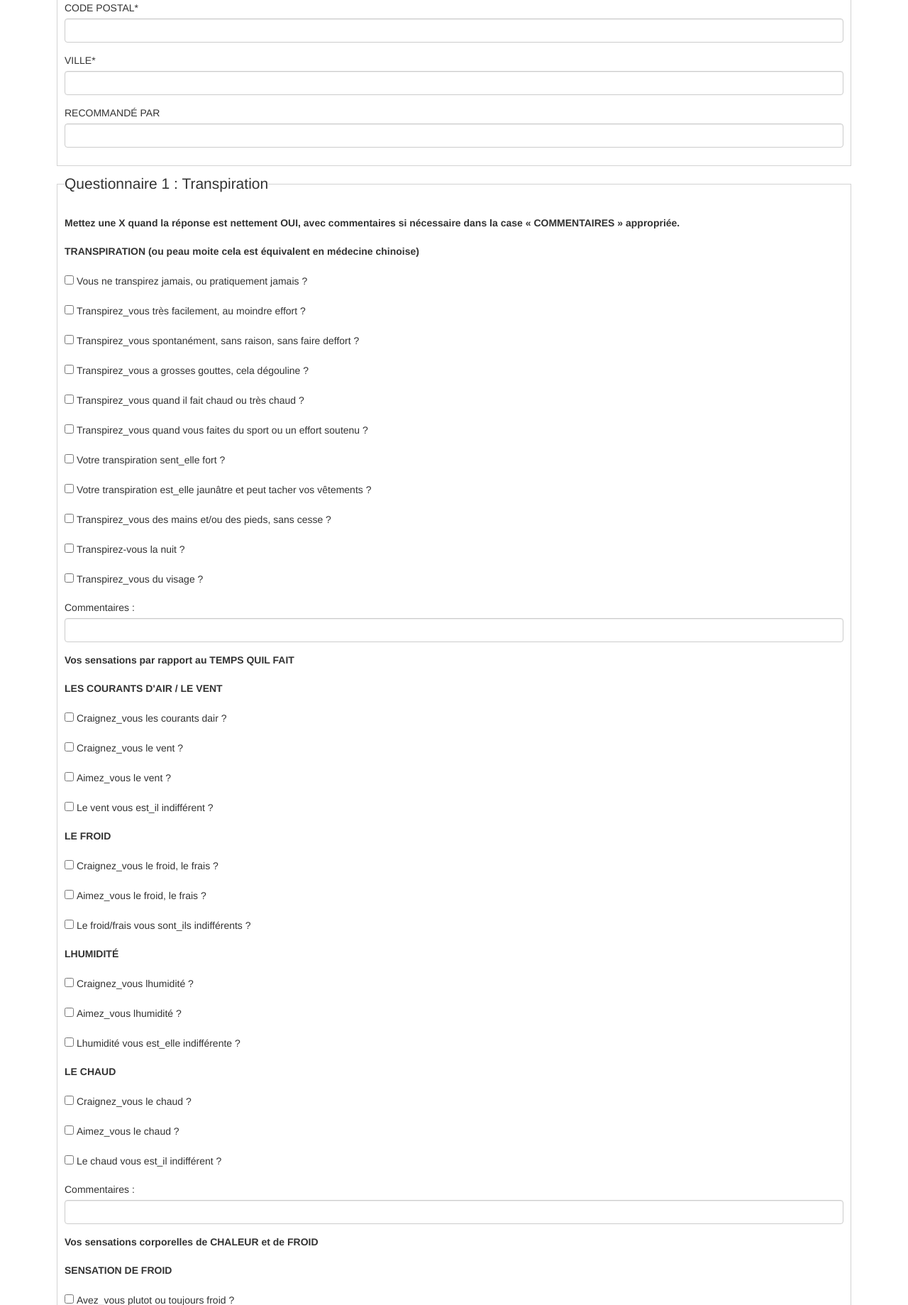
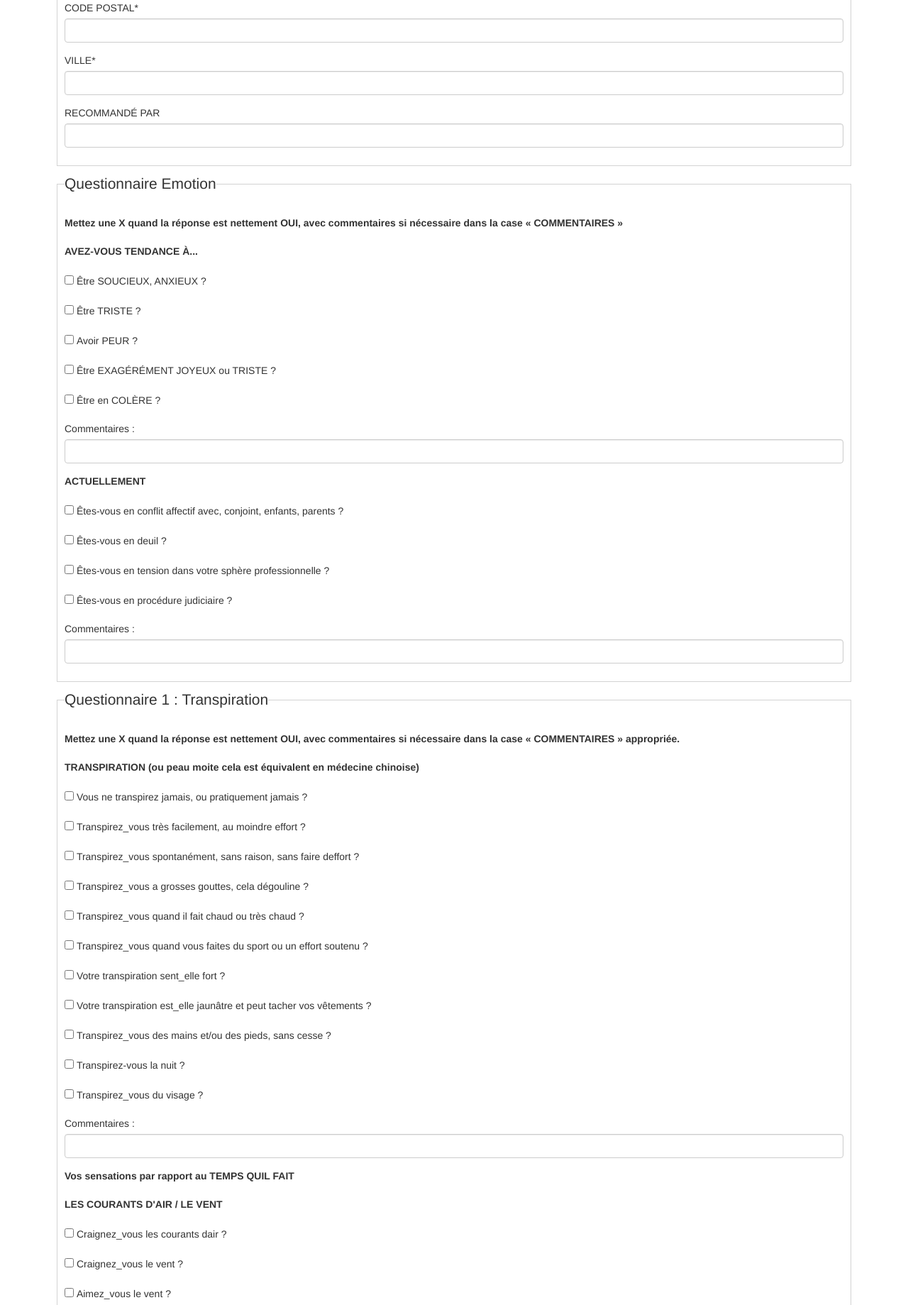
Before and after one commit to olivierTeamCG/FXMaviel, a Django app: page /myDB/contacts in a window 1280 px wide. Shown: the part 815-2654 px from the top of the page at 71% size. Run offline with Django 3.2, Linux system fonts and the light colour scheme; parts of the project's set-up code (start-up, migrations or seed data) failed here and were passed over; some libraries are stand-ins or nearby versions.

Commit message:
fomulaire ajout emotion + MDR sur diagnostic

```diff
--- a/myDB/admin.py
+++ b/myDB/admin.py
@@ -88,7 +88,7 @@ class PrescriptionAdmin(ImportExportMixin,admin.ModelAdmin,CSSAdminMixin):
 
 
 class DiagnosticAdmin(ImportExportMixin,admin.ModelAdmin,CSSAdminMixin):
-    search_fields = ['symptomes_explications']
+    search_fields = ['symptomes_explications','syndrome_principal','syndrome','plantes']
     list_display = ('syndrome_principal','syndrome')
     #list_filter = ['systeme']
 
--- a/myDB/forms.py
+++ b/myDB/forms.py
@@ -16,6 +16,25 @@ class Contact(models.Model):
     cp =models.CharField(max_length=200, null=True, verbose_name="CODE POSTAL")
     ville =models.CharField(max_length=200, null=True, verbose_name="VILLE")
     recommande_par =models.CharField(blank=True, max_length=200, null=True, verbose_name="RECOMMANDÉ PAR")
+
+    _mef84=models.CharField(blank=True, max_length=200, null=True, verbose_name="Questionnaire EMOTIONS")
+    _mef85=models.CharField(blank=True, max_length=200, null=True, verbose_name="Mettez une X quand la réponse est nettement OUI, avec commentaires si nécessaire dans la case « COMMENTAIRES »")
+    _mef86=models.CharField(blank=True, max_length=200, null=True, verbose_name="AVEZ-VOUS TENDANCE À...")
+    etre_SOUCIEUX_ANXIEUX=models.BooleanField(default=False,verbose_name="être SOUCIEUX, ANXIEUX ?")
+    etre_TRISTE=models.BooleanField(default=False,verbose_name="être TRISTE ? ")
+    avoir_PEUR=models.BooleanField(default=False,verbose_name="avoir PEUR ? ")
+    etre_EXAGEREMENT_JOYEUX_ou_TRISTE=models.BooleanField(default=False,verbose_name="être EXAGÉRÉMENT JOYEUX ou TRISTE ?")
+    etre_en_COLERE=models.BooleanField(default=False,verbose_name="être en COLÈRE ?")
+    Commentaires_f8_1=models.CharField(blank=True, max_length=1000, null=True, verbose_name="Commentaires : ")
+    _mef92=models.CharField(blank=True, max_length=200, null=True, verbose_name="ACTUELLEMENT")
+    etes_vous_en_conflit_affectif=models.BooleanField(default=False,verbose_name="Êtes-vous en conflit affectif avec, conjoint, enfants, parents ?")
+    etes_vous_en_deuil=models.BooleanField(default=False,verbose_name="Êtes-vous en deuil ?")
+    etes_vous_en_tension_dans_votre_sphere=models.BooleanField(default=False,verbose_name="Êtes-vous en tension dans votre sphère professionnelle ?")
+    etes_vous_en_procedure_judiciaire=models.BooleanField(default=False,verbose_name="Êtes-vous en procédure judiciaire ?")
+    Commentaires_f8_2=models.CharField(blank=True, max_length=1000, null=True,verbose_name="Commentaires : ")
+
+
+
 
     _mef2 =models.CharField(blank=True, max_length=200, null=True, verbose_name="Questionnaire n°1")
     _mef3 =models.CharField(blank=True, max_length=200, null=True, verbose_name="Mettez une X quand la réponse est nettement OUI, avec commentaires si nécessaire dans la case « COMMENTAIRES » appropriée.")
--- a/myDB/static/css/admin.css
+++ b/myDB/static/css/admin.css
@@ -47,7 +47,8 @@
 .form-row+.field-_mef41,
 .form-row+.field-_mef52,
 .form-row+.field-_mef64,
-.form-row+.field-_mef76{
+.form-row+.field-_mef76,
+.form-row+.field-_mef85{
     display: none!important;
 }
 
@@ -57,7 +58,8 @@
 .form-row+.field-_mef40,
 .form-row+.field-_mef51,
 .form-row+.field-_mef63,
-.form-row+.field-_mef75{
+.form-row+.field-_mef75,
+.form-row+.field-_mef84{
     border-top:solid 1px lightgray;
 }
 
--- a/myDB/views.py
+++ b/myDB/views.py
@@ -46,6 +46,26 @@ class ContactForm(ModelForm):
                         'ville',
                         'recommande_par',
                         '',),
+                Fieldset('Questionnaire Emotion',
+                        '_mef85',
+                        '_mef86',
+                        'etre_SOUCIEUX_ANXIEUX',
+                        '_mef87',
+                        'etre_TRISTE',
+                        '_mef88',
+                        'avoir_PEUR',
+                        '_mef89',
+                        'etre_EXAGEREMENT_JOYEUX_ou_TRISTE',
+                        '_mef90',
+                        'etre_en_COLERE',
+                        '_mef91',
+                        'Commentaires_f8_1',
+                        '_mef92',
+                        'etes_vous_en_conflit_affectif',
+                        'etes_vous_en_deuil',
+                        'etes_vous_en_tension_dans_votre_sphere',
+                        'etes_vous_en_procedure_judiciaire',
+                        'Commentaires_f8_2',),
                 Fieldset('Questionnaire 1 : Transpiration',
                         '_mef3','_mef4',
                         'Vous_ne_transpirez_jamais_ou_pratiqueme',
```
Also changed, not shown: myDB/migrations/0032_contact_commentaires_f8_1_contact_commentaires_f8_2_and_more.py (added).
